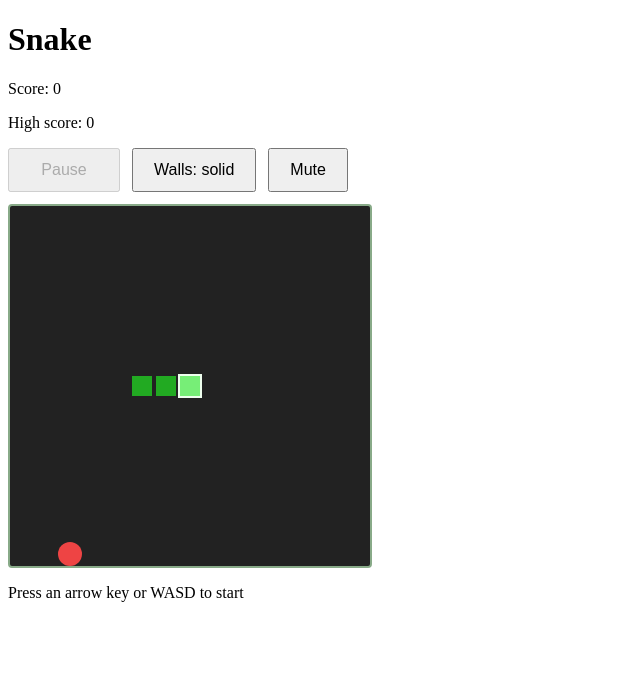
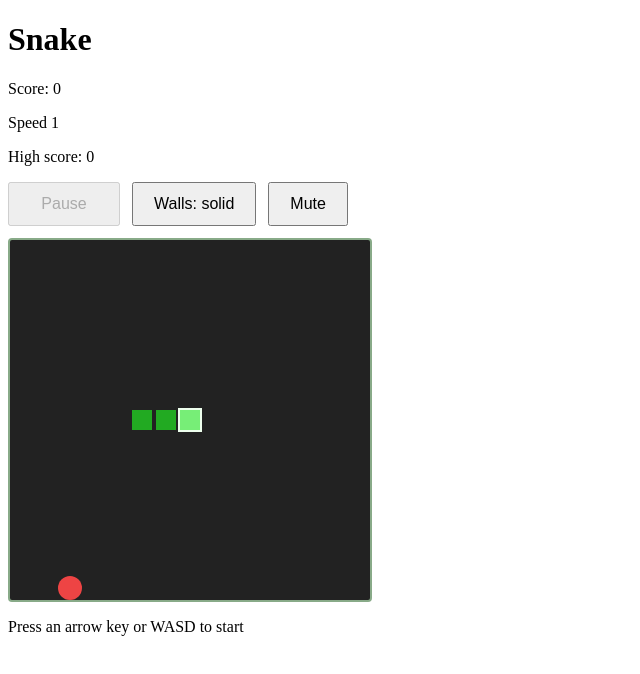
Before and after one commit to mariusachim/awesomeProject1, a React (Vite) app: page / in a window 1280 px wide. Shown: the top 674 px of the page, without its empty margins (0-640 px from the left). Built offline with nearby package versions, Linux system fonts and the light colour scheme.

Commit message:
feat(#92): show the speed level

```diff
--- a/src/App.tsx
+++ b/src/App.tsx
@@ -1,7 +1,7 @@
 import { type CSSProperties, type KeyboardEvent as ReactKeyEvent, type TouchEvent, useEffect, useRef, useState } from 'react'
 import { isNewHighScore, loadHighScore, saveHighScore } from './highScore.ts'
 import { loadMuted, play, saveMuted } from './sound.ts'
-import { type GameState, SIZE, keyToDir, newGame, pauseIfRunning, step, swipeDir, tickMs, togglePause, turn } from './game.ts'
+import { type GameState, SIZE, keyToDir, newGame, pauseIfRunning, speedLevel, step, swipeDir, tickMs, togglePause, turn } from './game.ts'
 
 const CELL_PX = 24
 // Shape and outline tell the cells apart without colour: round food, outlined head, inset body.
@@ -121,6 +121,7 @@ export default function App() {
     <main>
       <h1>Snake</h1>
       <p>Score: {game.score}</p>
+      <p>Speed {speedLevel(game.score)}</p>
       <p>High score: {highScore}</p>
       <div className="controls">
         <button className="pause" disabled={over || ready} onClick={() => setGame(togglePause)}>
--- a/src/game.ts
+++ b/src/game.ts
@@ -33,7 +33,17 @@ const same = (a: Cell, b: Cell) => a.x === b.x && a.y === b.y
 
 const outside = (c: Cell) => c.x < 0 || c.y < 0 || c.x >= SIZE || c.y >= SIZE
 
-export const tickMs = (score: number) => Math.max(80, 200 - 10 * score)
+const MIN_TICK_MS = 80
+const TICK_START_MS = 200
+const TICK_STEP_MS = 10
+
+export const tickMs = (score: number) => Math.max(MIN_TICK_MS, TICK_START_MS - TICK_STEP_MS * score)
+
+// The level rises with each shorter interval, and reads MAX at the shortest one.
+export const speedLevel = (score: number): number | 'MAX' => {
+  const ms = tickMs(score)
+  return ms === MIN_TICK_MS ? 'MAX' : (TICK_START_MS - ms) / TICK_STEP_MS + 1
+}
 
 export const keyToDir = (key: string): Dir | undefined => KEYS[key.toLowerCase()]
 
```
Also changed, not shown: 2 other files (tests, documents, lock files or other folders).
